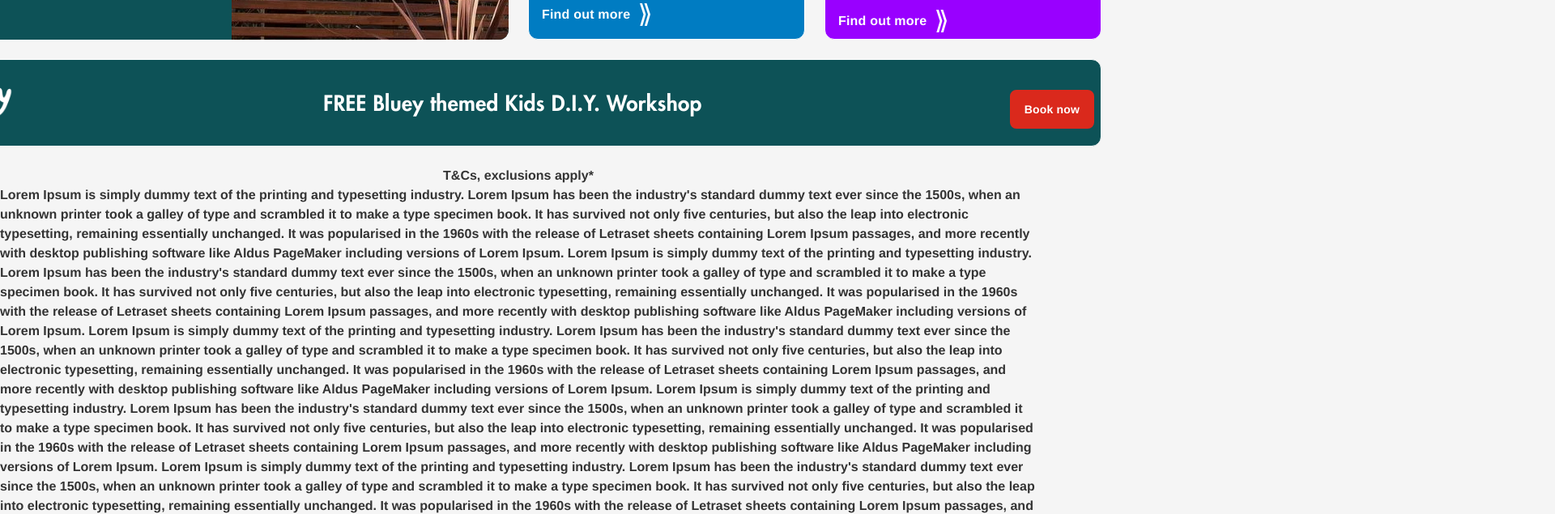
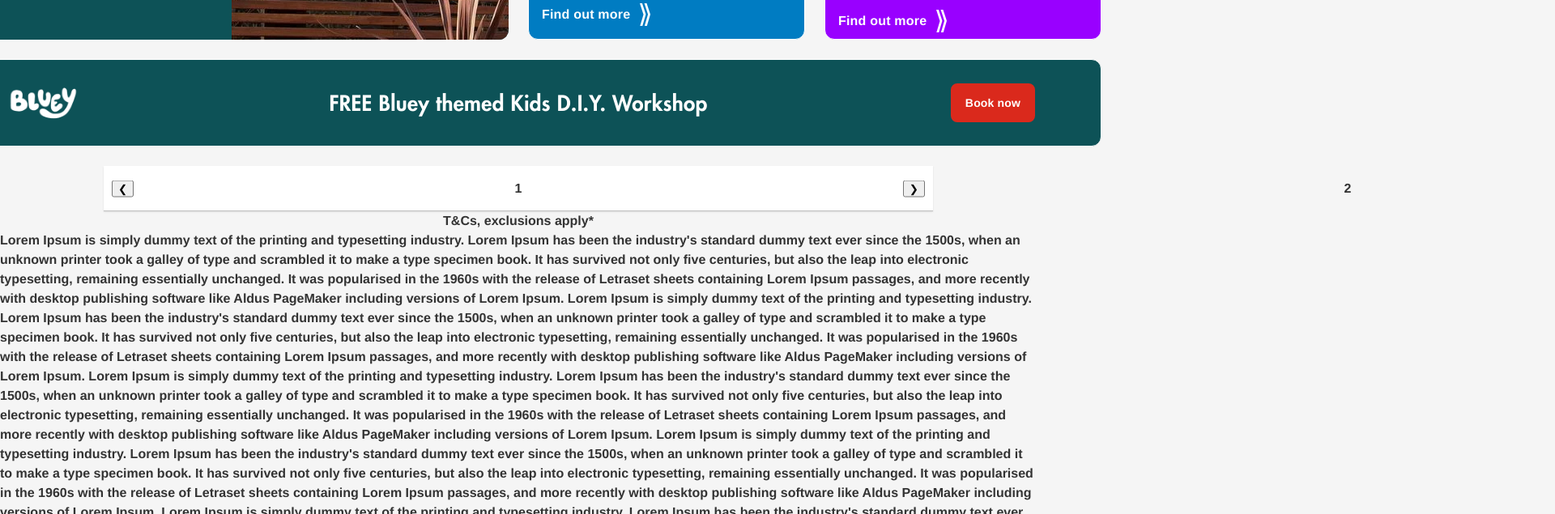
Before and after one commit to duphan2014/bunnings_vanilla, a plain HTML site: page index.html in a window 1280 px wide. Shown: the part 465-1100 px from the top of the page at 81% size, 1920 px wide, since content can reach past the window. Drawn offline with Linux system fonts and the light colour scheme.

Commit message:
bento bottom

```diff
--- a/index.html
+++ b/index.html
@@ -142,16 +142,27 @@
             </div>
         </div>
         <div class="bento-child bento-bottom">
-            <div>
+            <div class="bento-bottom-item">
                 <img src="Banner square icon - Bluey.png"></img>
             </div>
-            <div>
+            <div class="bento-bottom-item">
                 FREE Bluey themed Kids D.I.Y. Workshop
             </div>
-            <div class="button-cta-red">
-                Book now
+            <div class="bento-bottom-item">
+                <div class="button-cta-red">
+                    Book now
+                </div>
             </div>
         </div>
+    </div>
+    <div class="carousel product-recall">
+        <div class="carousel-track">
+            <div class="slide">1</div>
+            <div class="slide">2</div>
+            <div class="slide">3</div>
+        </div>
+        <button class="arrow arrow-left">&#10094;</button>
+        <button class="arrow arrow-right">&#10095;</button>
     </div>
 
 <span class="tnc">T&Cs, exclusions apply*</span>
--- a/style.css
+++ b/style.css
@@ -678,9 +678,11 @@
     white-space: nowrap;
     overflow: hidden;
     text-overflow: ellipsis;
+}
+
+body > div.content > div > div.bento-child.bento-rec.bento-left > div.bento-left-text > div.button-cta-red {
     margin-top: 16px;
 }
-
 
 
 .bento-banner .bento-child:nth-child(2).bento-square.bento-direction-vertical {
@@ -802,7 +804,58 @@
     background-color: rgb(13, 82, 87);
 }
 
+.bento-bottom-item:not(:nth-child(2)) {
+    width: 250px;
+    display: flex;
+    justify-content: center;
+    align-items: center;
+}
+
 .bento-bottom img {
     height: 90px;
     width: 90px;
 }
+
+.carousel {
+    box-sizing: border-box;
+    border-bottom: 0.5px solid rgb(191, 191, 191);
+    background: rgb(255, 255, 255);
+    box-shadow: rgba(0, 0, 0, 0.1) 0px 1px 2px;
+
+    width: 1024px;
+    height: 56px;
+    display: flex;
+    justify-content: center;
+    align-items: center;
+    position: relative;
+}
+
+.carousel-track {
+    display: flex;
+    transition: transform 0.5s ease-in-out;
+    width: 100%;
+    height: 100%;
+}
+
+.slide {
+    flex-shrink: 0;
+    width: 100%;
+    height: 100%;
+    display: flex;
+    align-items: center;
+    justify-content: center;
+}
+
+.arrow {
+    position: absolute;
+    top: 50%;
+    transform: translateY(-50%);
+}
+
+.arrow-left {
+    left: 10px;
+}
+
+.arrow-right {
+    right: 10px;
+}
```
Also changed, not shown: test1.html (added, +123 -0 lines).
